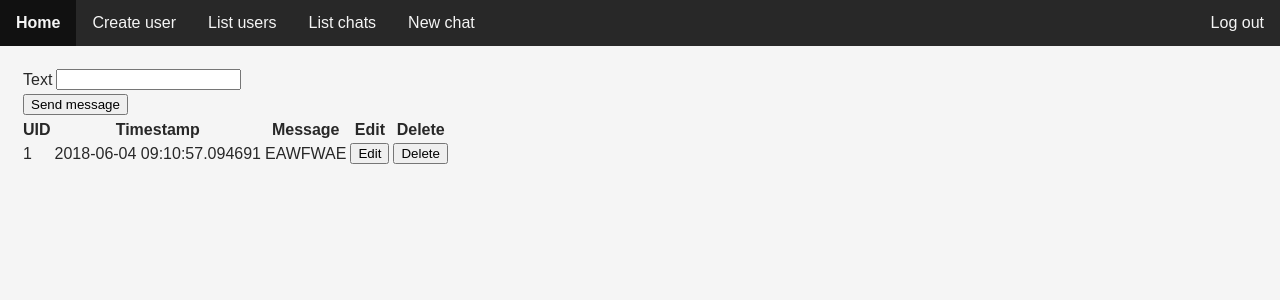
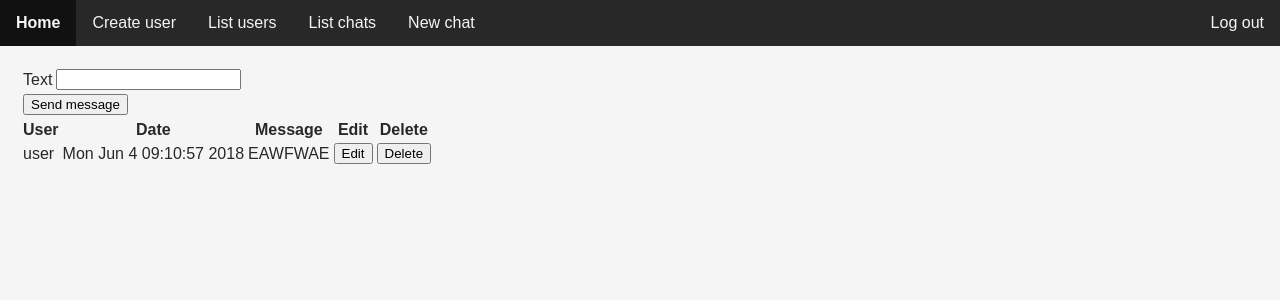
Before and after one commit to kjarkko/Heron, a Flask app: page /chats/1/ in a window 1280 px wide. Shown: the top 300 px of the page. Run offline with Flask 2, Linux system fonts and the light colour scheme; a user stored in the database is signed in; data comes from the database, SQL or seed files in the repository; both versions use the stored data as it was after the commit.

```diff
--- a/application/chats/views.py
+++ b/application/chats/views.py
@@ -10,7 +10,7 @@ from flask_login import login_required, current_user
 
 @app.route("/chats/new", methods=["GET", "POST"])
 @login_required
-def chats_create():
+def chats_create():  # TODO check that name is available
 	form = ChatForm()
 	if form.validate_on_submit():
 		chat = Chat(form.name.data)
--- a/application/messages/models.py
+++ b/application/messages/models.py
@@ -1,5 +1,6 @@
 from application import db
 from application.chatusers.models import ChatUser
+from application.users.models import User
 from datetime import datetime as time
 
 
@@ -16,3 +17,14 @@ class Message(db.Model):
 	def find_all_in_chat(chat_id):  # TODO ignores id and fetches all messages
 		return Message.query.join(ChatUser, ChatUser.chat_id == chat_id)\
 			.all()
+
+	def get_user(self):
+		return User.query.get(
+			ChatUser.query.get(self.chat_user_id).user_id
+		).username
+
+	def get_date(self):
+		return self.date.ctime()
+
+	def get_text(self):
+		return self.text
--- a/application/templates/chats/view.html
+++ b/application/templates/chats/view.html
@@ -20,17 +20,17 @@
 
   <table>
     <tr>
-      <th>UID</th>
-      <th>Timestamp</th>
+      <th>User</th>
+      <th>Date</th>
       <th>Message</th>
       <th>Edit</th>
       <th>Delete</th>
     </tr>
     {% for message in messages %}
       <tr>
-        <td>{{ message.id }}</td>
-        <td>{{ message.date }}</td>
-        <td>{{ message.text }}</td>
+        <td>{{ message.get_user() }}</td>
+        <td>{{ message.get_date() }}</td>
+        <td>{{ message.get_text() }}</td>
         <td>
           <form method="GET" action="{{ url_for('messages_edit', message_id=message.id) }}">
             <input type="submit" value="Edit">
```
Also changed, not shown: application/chats/forms.py (+5 -2 lines), application/database.db.
